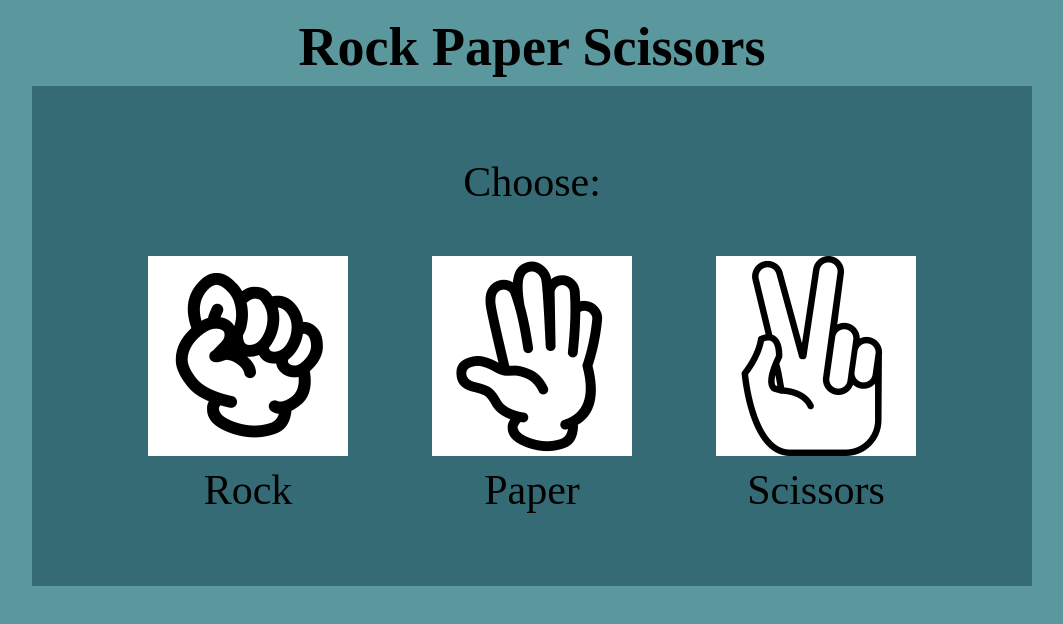
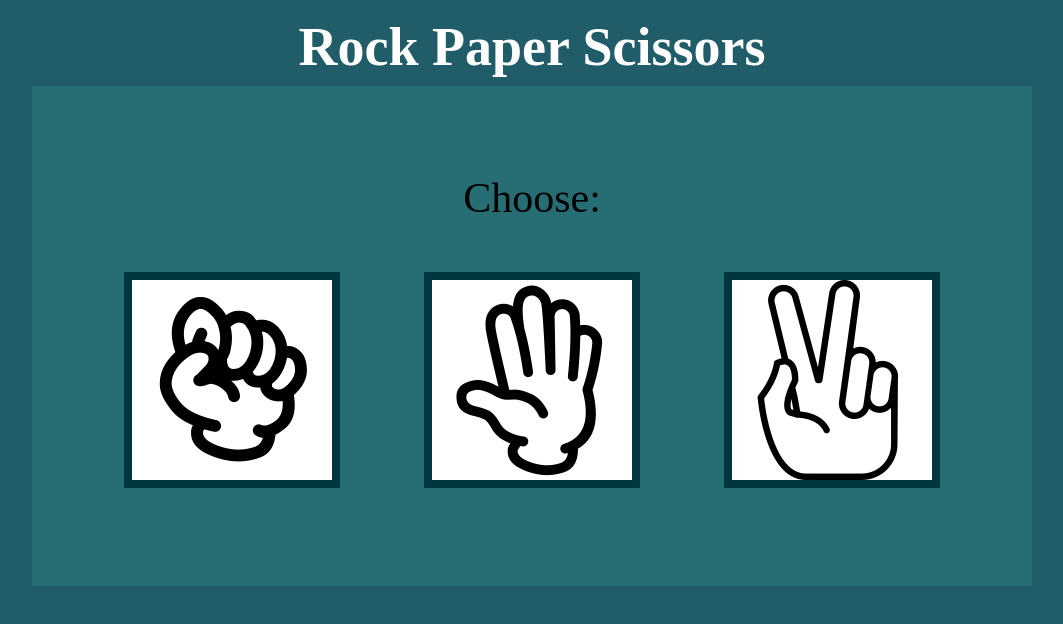
Before and after one commit to MisharyD/RPC, a plain HTML site: page index.html in a window 1280 px wide. Both pictures are taken after a click on the button "Play". Shown: the whole page, without its empty margins (108-1171 px from the left). Drawn offline with Linux system fonts and the light colour scheme.

Commit message:
change color and add some borders

```diff
--- a/script.js
+++ b/script.js
@@ -10,16 +10,13 @@ function start()
     <div> Choose: </div>
     <div class = "button-container">
         <div>
-            <img class = "button rock" src = "rock.png" alt = "rock">
-            <div> Rock </div>
+            <img class = "img button" src = "rock.png" alt = "rock">
         </div>
         <div>
-            <img class = "button paper" src = "paper.png" alt = "paper">
-            <div> Paper </div>
+            <img class = "img button" src = "paper.png" alt = "paper">
         </div>
         <div>
-            <img class = "button scissors" src = "scissors.png" alt = "scissors">
-            <div> Scissors </div>
+            <img class = "img button" src = "scissors.png" alt = "scissors">
         </div>
     </div>
     `
@@ -51,12 +48,12 @@ function showResult(e)
     <div class = "choices-container">
         <div class = "player-choice">
             <div>Your choice:</div>
-            <img class = "${plrChoice}" src = "${plrChoice}.png" alt = "${plrChoice}">
+            <img class = "img" src = "${plrChoice}.png" alt = "${plrChoice}">
         </div>
 
         <div class = "cmp-choice">
             <div> Computer choice: </div>
-            <img class = "${cmpChoice}" src = "${cmpChoice}.png" alt = "${cmpChoice}">
+            <img class = "img" src = "${cmpChoice}.png" alt = "${cmpChoice}">
         </div>
     </div>
     <div class = "result">
--- a/style.css
+++ b/style.css
@@ -1,13 +1,13 @@
 body
 {
-    background-color: #5a989e;
+    background-color: #215d68;
     text-align: center;
     display: flex;
     flex-direction: column;
 }
 .container
 {
-    background-color: #356b75;
+    background-color: #276d74;
     align-self: center;
     width:1000px;
     height:500px;
@@ -28,15 +28,18 @@ div
     font-size:54px;
     margin:8px;
     font-weight: bolder;
+    color: white;
 }
 
 .play
 {
     align-self: center;
-    background-color: #5a989e;
+    background-color: #356b75;
     font-size:42px;
     padding:16px 32px;
     border-radius: 25px;
+    border: 4px solid #02363f ;
+    cursor: grab;
 }
 
 
@@ -52,9 +55,10 @@ img
 {
     margin-top: 8px;
 }
-.button
+.img
 {
     cursor:grab;
+    border: 8px solid #02363f;
 }
 
 .choices-container
```
